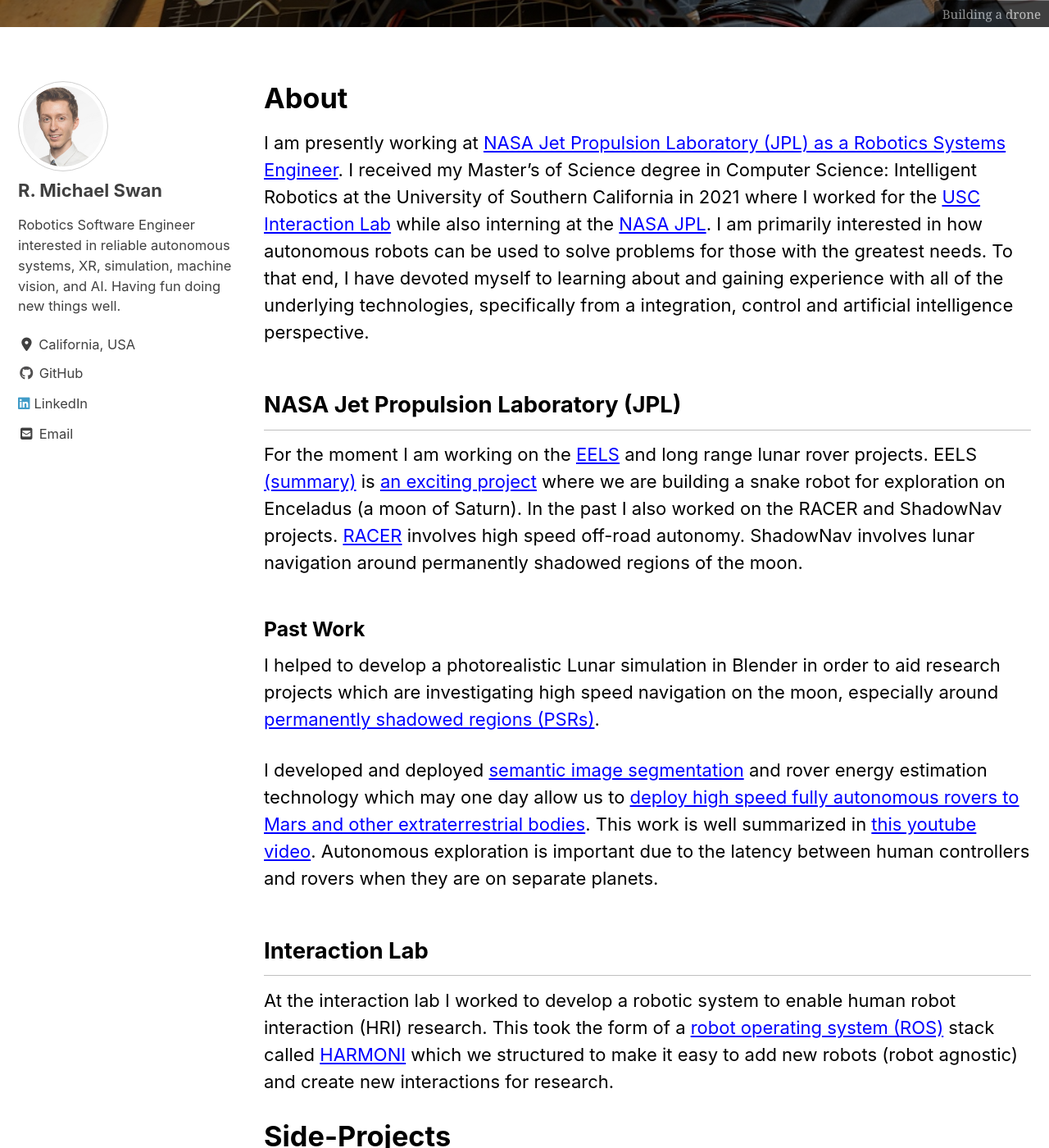
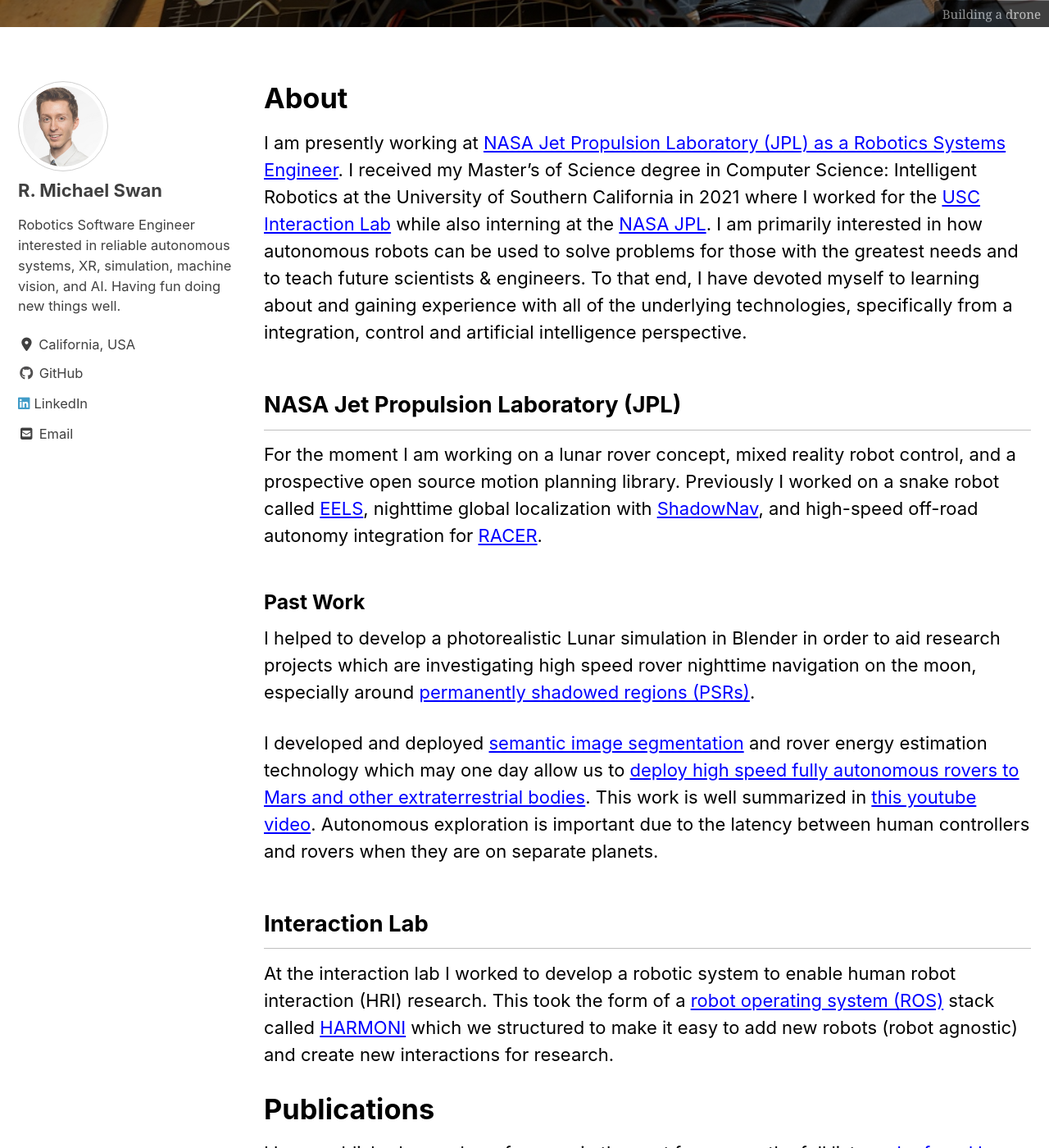
Before and after one commit to RMichaelSwan/-RMichaelSwan.github.io, a Jekyll site: the page built from index.md, in a window 1280 px wide and 1400 px high, scrolled down 277 px. Shown: the whole window at 82% size. Built offline with Jekyll 4.4.1, drawn with Linux system fonts in a browser that asks for light colours; cached includes are drawn as plain includes; nearby versions of some CDN libraries; some of the changed text lies outside the part shown.

Commit message:
Work update

```diff
--- a/index.md
+++ b/index.md
@@ -14,15 +14,15 @@ author_profile: true
 
 # About
 
-I am presently working at [NASA Jet Propulsion Laboratory (JPL) as a Robotics Systems Engineer](https://robotics.jpl.nasa.gov/who-we-are/people/robert-swan/). I received my Master's of Science degree in Computer Science: Intelligent Robotics at the University of Southern California in 2021 where I worked for the [USC Interaction Lab](http://robotics.usc.edu/interaction/) while also interning at the [NASA JPL](https://www.jpl.nasa.gov/). I am primarily interested in how autonomous robots can be used to solve problems for those with the greatest needs. To that end, I have devoted myself to learning about and gaining experience with all of the underlying technologies, specifically from a integration, control and artificial intelligence perspective.
+I am presently working at [NASA Jet Propulsion Laboratory (JPL) as a Robotics Systems Engineer](https://robotics.jpl.nasa.gov/who-we-are/people/robert-swan/). I received my Master's of Science degree in Computer Science: Intelligent Robotics at the University of Southern California in 2021 where I worked for the [USC Interaction Lab](http://robotics.usc.edu/interaction/) while also interning at the [NASA JPL](https://www.jpl.nasa.gov/). I am primarily interested in how autonomous robots can be used to solve problems for those with the greatest needs and to teach future scientists & engineers. To that end, I have devoted myself to learning about and gaining experience with all of the underlying technologies, specifically from a integration, control and artificial intelligence perspective.
 
 ## NASA Jet Propulsion Laboratory (JPL)
 
-For the moment I am working on the [EELS](https://www-robotics.jpl.nasa.gov/how-we-do-it/systems/exobiology-extant-life-surveyor-eels/) and long range lunar rover projects. EELS [(summary)](https://youtu.be/ifCIDT4X9AM?si=Ys18fMtEiLXFcopT) is [an exciting project](https://kiss.caltech.edu/lectures/2019_EELS.html) where we are building a snake robot for exploration on Enceladus (a moon of Saturn). In the past I also worked on the RACER and ShadowNav projects. [RACER](https://spectrum.ieee.org/darpa-robot-racer) involves high speed off-road autonomy. ShadowNav involves lunar navigation around permanently shadowed regions of the moon.
+For the moment I am working on a lunar rover concept, mixed reality robot control, and a prospective open source motion planning library. Previously I worked on a snake robot called [EELS](https://www.jpl.nasa.gov/robotics-at-jpl/eels), nighttime global localization with [ShadowNav](https://arxiv.org/abs/2301.04630), and high-speed off-road autonomy integration for [RACER](https://spectrum.ieee.org/darpa-robot-racer).
 
 ### Past Work
 
-I helped to develop a photorealistic Lunar simulation in Blender in order to aid research projects which are investigating high speed navigation on the moon, especially around [permanently shadowed regions (PSRs)](http://lroc.sese.asu.edu/posts/979).
+I helped to develop a photorealistic Lunar simulation in Blender in order to aid research projects which are investigating high speed rover nighttime navigation on the moon, especially around [permanently shadowed regions (PSRs)](http://lroc.sese.asu.edu/posts/979).
 
 I developed and deployed [semantic image segmentation](https://openaccess.thecvf.com/content/CVPR2021W/AI4Space/papers/Swan_AI4MARS_A_Dataset_for_Terrain-Aware_Autonomous_Driving_on_Mars_CVPRW_2021_paper.pdf) and rover energy estimation technology which may one day allow us to [deploy high speed fully autonomous rovers to Mars and other extraterrestrial bodies](https://www-robotics.jpl.nasa.gov/what-we-do/research-tasks/machine-learning-based-analytics-for-autonomous-rover-systems-maars/). This work is well summarized in [this youtube video](https://youtu.be/mbUENWq0Aj0). Autonomous exploration is important due to the latency between human controllers and rovers when they are on separate planets.
 
@@ -30,6 +30,10 @@ I developed and deployed [semantic image segmentation](https://openaccess.thecvf
 
 At the interaction lab I worked to develop a robotic system to enable human robot interaction (HRI) research. This took the form of a [robot operating system (ROS)](https://www.ros.org/) stack called [HARMONI](https://github.com/interaction-lab/HARMONI) which we structured to make it easy to add new robots (robot agnostic) and create new interactions for research.
 
+# Publications
+
+I have published a number of papers in the past few years; the full list can [be found here](https://scholar.google.com/citations?user=vpgYrcsAAAAJ&hl=en&oi=ao).
+
 # Side-Projects
 
 I was most recently involved with [USC Makers](https://viterbimakers.usc.edu/) where I led a team to [build a robot to pass butter](https://youtu.be/KnfKHjKCb0k). Joining Makers was one of my better decisions while attending USC. The club has been able to nurture a thriving makers community despite the nature of COVID and remote work. I had a lot of fun with this group and still talk to the members from time to time.
```
